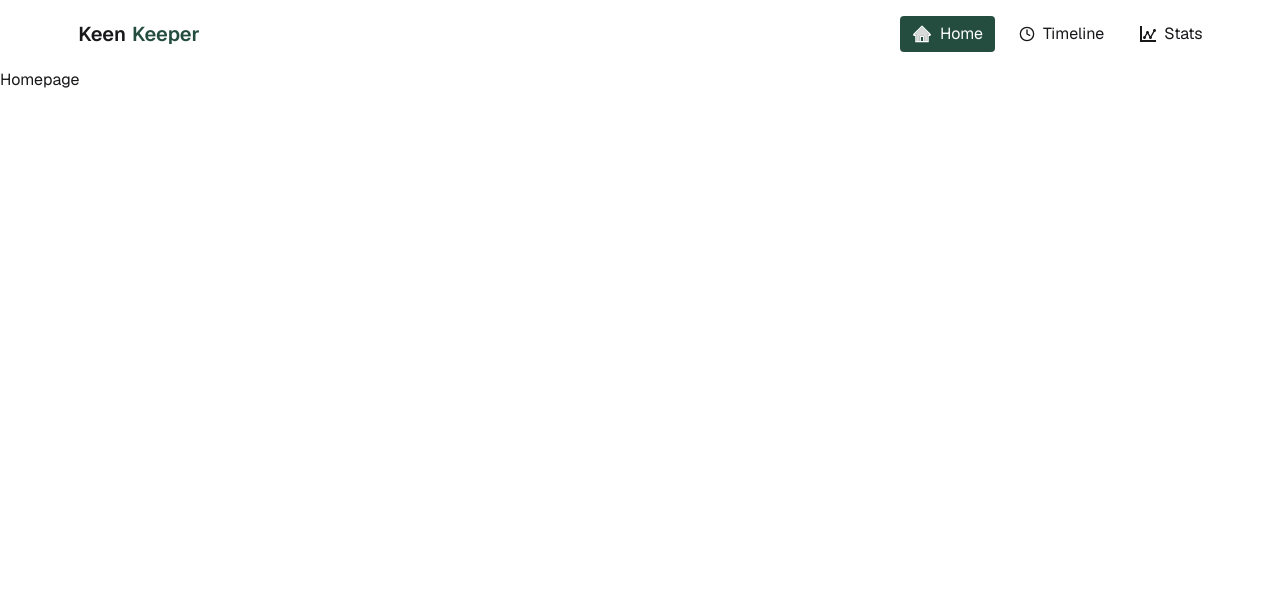
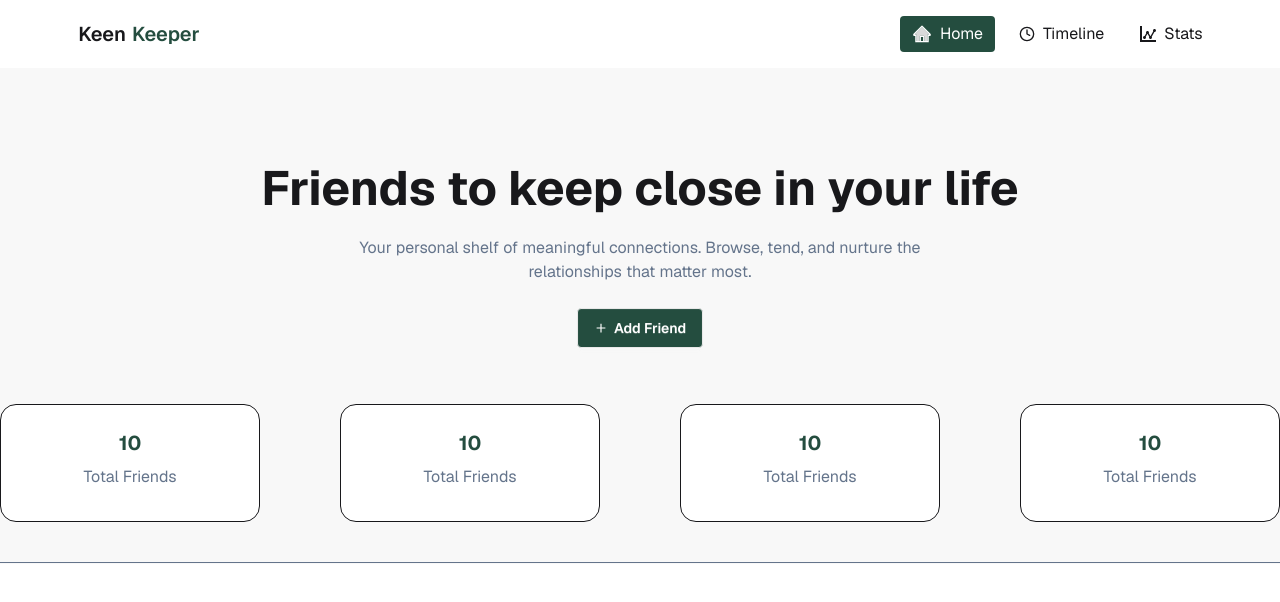
Before and after one commit to naimurrahmanniloy/keen-keeper, a React (Vite) app: page / in a window 1280 px wide. Shown: the top 602 px of the page. Built offline with nearby package versions, Linux system fonts and the light colour scheme.

Commit message:
homepage customized done

```diff
--- a/src/layout/Mainlayout.jsx
+++ b/src/layout/Mainlayout.jsx
@@ -6,7 +6,9 @@ const Mainlayout = () => {
   return (
     <div>
       <Navbar />
-      <Outlet />
+      <div>
+        <Outlet />
+      </div>
     </div>
   );
 };
--- a/src/pages/Homepage/Homepage.jsx
+++ b/src/pages/Homepage/Homepage.jsx
@@ -1,9 +1,49 @@
 import React from "react";
+import { IoMdAdd } from "react-icons/io";
 
 const Homepage = () => {
   return (
-    <div>
-      <h1>Homepage</h1>
+    <div className="bg-base-200 ">
+      <div className="hero w-10/12 mx-auto pt-20">
+        <div className="hero-content text-center">
+          <div>
+            <h1 className="text-5xl font-bold">
+              Friends to keep close in your life
+            </h1>
+            <p className="py-6 text-[#64748b]">
+              Your personal shelf of meaningful connections. Browse, tend, and
+              nurture the <br /> relationships that matter most.
+            </p>
+            <button className="btn bg-[#244d3f] text-white">
+              <IoMdAdd />
+              Add Friend
+            </button>
+          </div>
+        </div>
+      </div>
+
+      <div className="tracked-section container mx-auto mt-10">
+        <div className="grid grid-cols-4 gap-20 ">
+          {" "}
+          <div className="text-center border p-6 bg-white rounded-2xl">
+            <h1 className="text-[#244d3f] font-bold text-xl">10</h1>
+            <p className="py-2 text-[#64748b]">Total Friends</p>
+          </div>
+          <div className="text-center border p-6 bg-white rounded-2xl">
+            <h1 className="text-[#244d3f] font-bold text-xl">10</h1>
+            <p className="py-2 text-[#64748b]">Total Friends</p>
+          </div>
+          <div className="text-center border p-6 bg-white rounded-2xl">
+            <h1 className="text-[#244d3f] font-bold text-xl">10</h1>
+            <p className="py-2 text-[#64748b]">Total Friends</p>
+          </div>
+          <div className="text-center border p-6 bg-white rounded-2xl">
+            <h1 className="text-[#244d3f] font-bold text-xl">10</h1>
+            <p className="py-2 text-[#64748b]">Total Friends</p>
+          </div>
+        </div>
+        <hr className="mt-10 h-0.5 border-[#64748b]" />
+      </div>
     </div>
   );
 };
```
